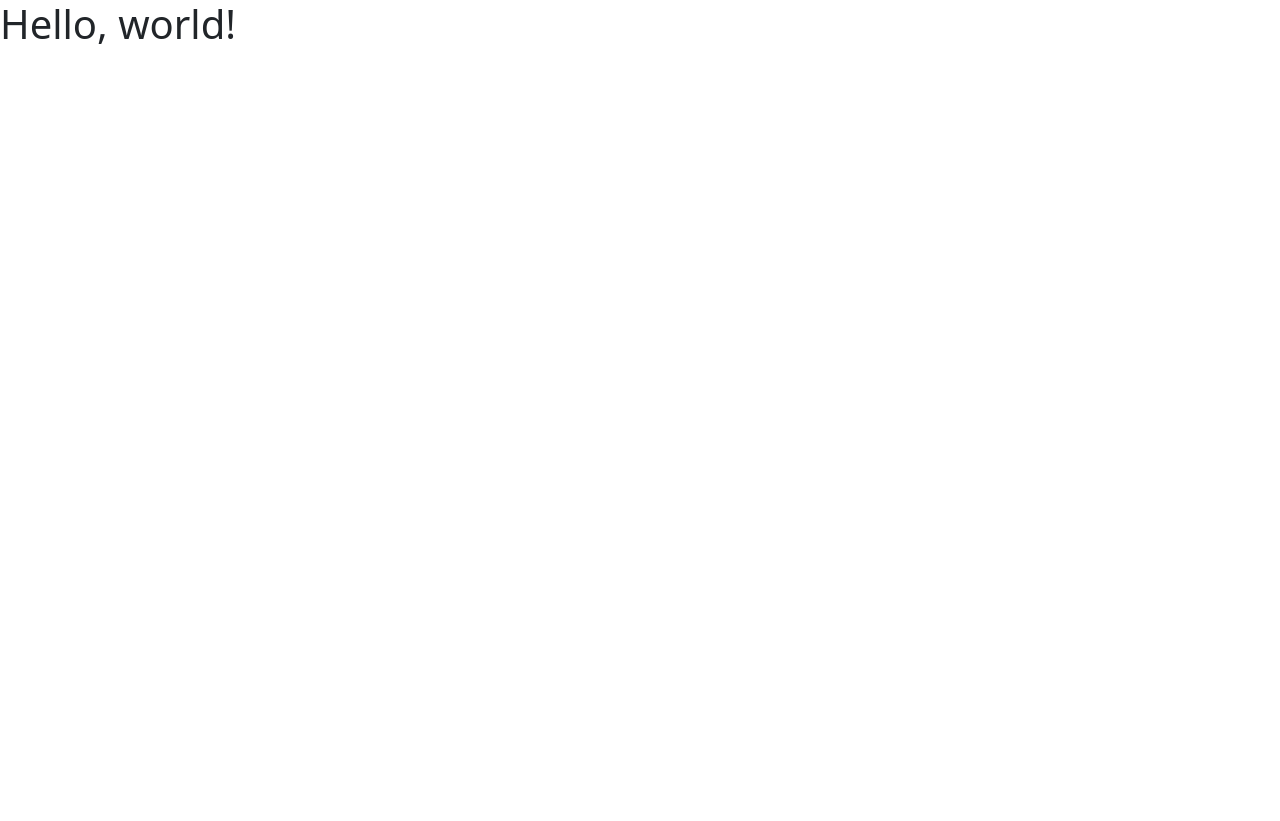
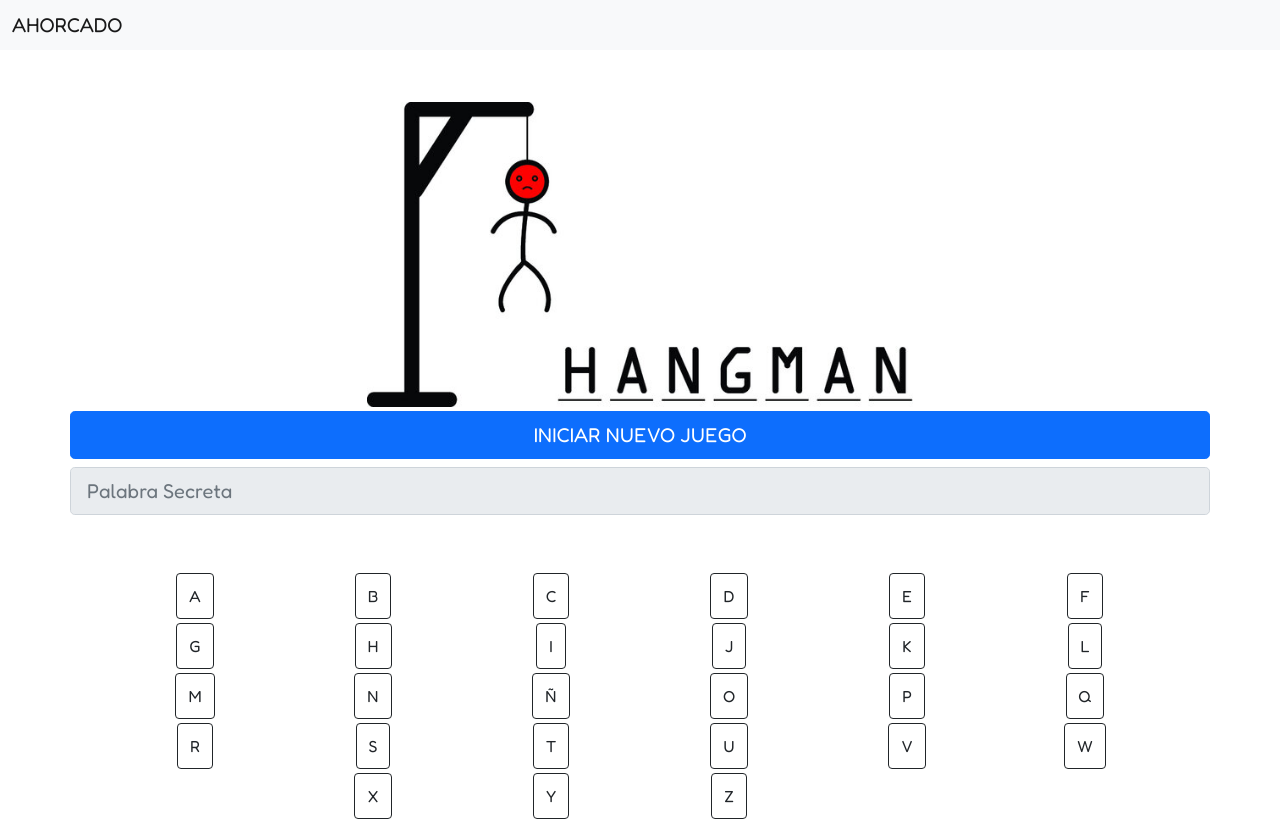
Before and after one commit to arojasvargas/Hangman-Game, a plain HTML site: page index.html in a window 1280 px wide. Before the commit the page ends 800 px from the top, so only its background shows below. Drawn offline with nearby package versions, Linux system fonts and the light colour scheme.

Commit message:
Primer Entregable -Semana 6

```diff
--- a/index.html
+++ b/index.html
@@ -5,13 +5,78 @@
     <meta charset="utf-8">
     <meta name="viewport" content="width=device-width, initial-scale=1">
     <link href="https://cdn.jsdelivr.net/npm/bootstrap@5.1.3/dist/css/bootstrap.min.css" rel="stylesheet" integrity="sha384-1BmE4kWBq78iYhFldvKuhfTAU6auU8tT94WrHftjDbrCEXSU1oBoqyl2QvZ6jIW3" crossorigin="anonymous">
-
+    <link rel="preconnect" href="https://fonts.googleapis.com">
+    <link rel="preconnect" href="https://fonts.gstatic.com" crossorigin>
+    <link href="https://fonts.googleapis.com/css2?family=Fredoka:wght@400;700&display=swap" rel="stylesheet">
+    <link rel="stylesheet" href="css/base.css">
     <title>Hangman Game</title>
 </head>
 
 <body>
-    <h1>Hello, world!</h1>
+    <header>
+        <section id="sct-navbar">
+            <nav class="navbar navbar-light bg-light">
+                <div class="container-fluid">
+                    <span class="navbar-brand mb-0 h1">AHORCADO</span>
+                </div>
+            </nav>
+        </section>
+    </header>
 
+    <main>
+        <section id="sct-menu">
+            <div class="container py-5">
+                <div class="row">
+                    <img src="resources/hangman.jpg" class="col-6 rounded mx-auto d-block m-1" alt="Game title">
+                    <button type="button" class="btn btn-primary btn-lg">INICIAR NUEVO JUEGO</button>
+                    <input class="form-control form-control-lg my-2 col-6" type="text" placeholder="Palabra Secreta" readonly>
+                </div>
+            </div>
+        </section>
+        <section id="sct-areajuego">
+            <div class="container px-5">
+                <div class="row">
+                    <div class="col-2 text-center"><button class="btn" type="button">A</button></div>
+                    <div class="col-2 text-center"><button class="btn" type="button">B</button></div>
+                    <div class="col-2 text-center"><button class="btn" type="button">C</button></div>
+                    <div class="col-2 text-center"><button class="btn" type="button">D</button></div>
+                    <div class="col-2 text-center"><button class="btn" type="button">E</button></div>
+                    <div class="col-2 text-center"><button class="btn" type="button">F</button></div>
+                </div>
+                <div class="row">
+                    <div class="col-2 text-center"><button class="btn" type="button">G</button></div>
+                    <div class="col-2 text-center"><button class="btn" type="button">H</button></div>
+                    <div class="col-2 text-center"><button class="btn" type="button">I</button></div>
+                    <div class="col-2 text-center"><button class="btn" type="button">J</button></div>
+                    <div class="col-2 text-center"><button class="btn" type="button">K</button></div>
+                    <div class="col-2 text-center"><button class="btn" type="button">L</button></div>
+                </div>
+                <div class="row">
+                    <div class="col-2 text-center"><button class="btn" type="button">M</button></div>
+                    <div class="col-2 text-center"><button class="btn" type="button">N</button></div>
+                    <div class="col-2 text-center"><button class="btn" type="button">Ñ</button></div>
+                    <div class="col-2 text-center"><button class="btn" type="button">O</button></div>
+                    <div class="col-2 text-center"><button class="btn" type="button">P</button></div>
+                    <div class="col-2 text-center"><button class="btn" type="button">Q</button></div>
+                </div>
+                <div class="row">
+                    <div class="col-2 text-center"><button class="btn" type="button">R</button></div>
+                    <div class="col-2 text-center"><button class="btn" type="button">S</button></div>
+                    <div class="col-2 text-center"><button class="btn" type="button">T</button></div>
+                    <div class="col-2 text-center"><button class="btn" type="button">U</button></div>
+                    <div class="col-2 text-center"><button class="btn" type="button">V</button></div>
+                    <div class="col-2 text-center"><button class="btn" type="button">W</button></div>
+                </div>
+                <div class="row">
+                    <div class="offset-2 col-2 text-center"><button class="btn" type="button">X</button></div>
+                    <div class="col-2 text-center"><button class="btn" type="button">Y</button></div>
+                    <div class="col-2 text-center"><button class="btn" type="button">Z</button></div>
+                </div>
+            </div>
+        </section>
+    </main>
+
+    <footer></footer>
     <script src="https://cdn.jsdelivr.net/npm/bootstrap@5.1.3/dist/js/bootstrap.bundle.min.js" integrity="sha384-ka7Sk0Gln4gmtz2MlQnikT1wXgYsOg+OMhuP+IlRH9sENBO0LRn5q+8nbTov4+1p" crossorigin="anonymous"></script>
 </body>
 
--- a/js/main.js
+++ b/js/main.js
@@ -0,0 +1,9 @@
+'use strict';
+
+let diccionario = ['DONA', 'CRUZ', 'COLA', 'HOJA', 'GRUA', 'APODO', 'ACTOR', 'CHINA', 'DUBAI', 'LECHE', 'CUARZO', 'INGLES', 'ATAQUE', 'GLOBAL', 'VIAJAR', 'BOLIVIA', 'DOLARES', 'ECUADOR', 'PLANTAS', 'SEMANAS'];
+let palabraSeleccionada = '';
+
+const seleccionarPalabra = () => {
+    let num = Math.floor(Math.random() * 21)
+    palabraSeleccionada = diccionario[num]
+}
--- a/sass/_index.sass
+++ b/sass/_index.sass
@@ -0,0 +1,11 @@
+body
+    font-family: Fredoka, sans-serif
+
+#sct-navbar
+    font-size: 24px
+
+#sct-areajuego
+    button
+        border: 1px solid
+        padding: 10px 12px
+        margin: 2px
```
Also changed, not shown: css/base.css (added), css/index.css (deleted), resources/hangman.jpg (added), 1 other file.
